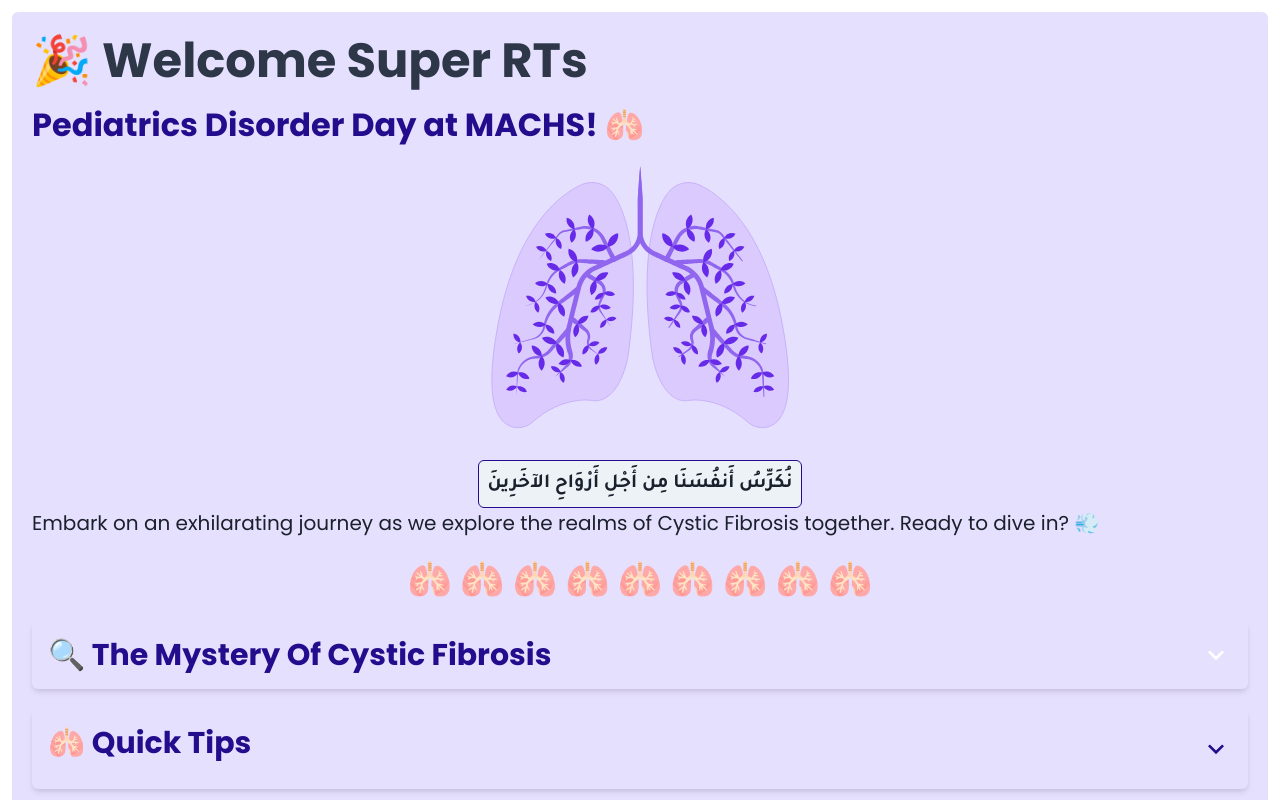
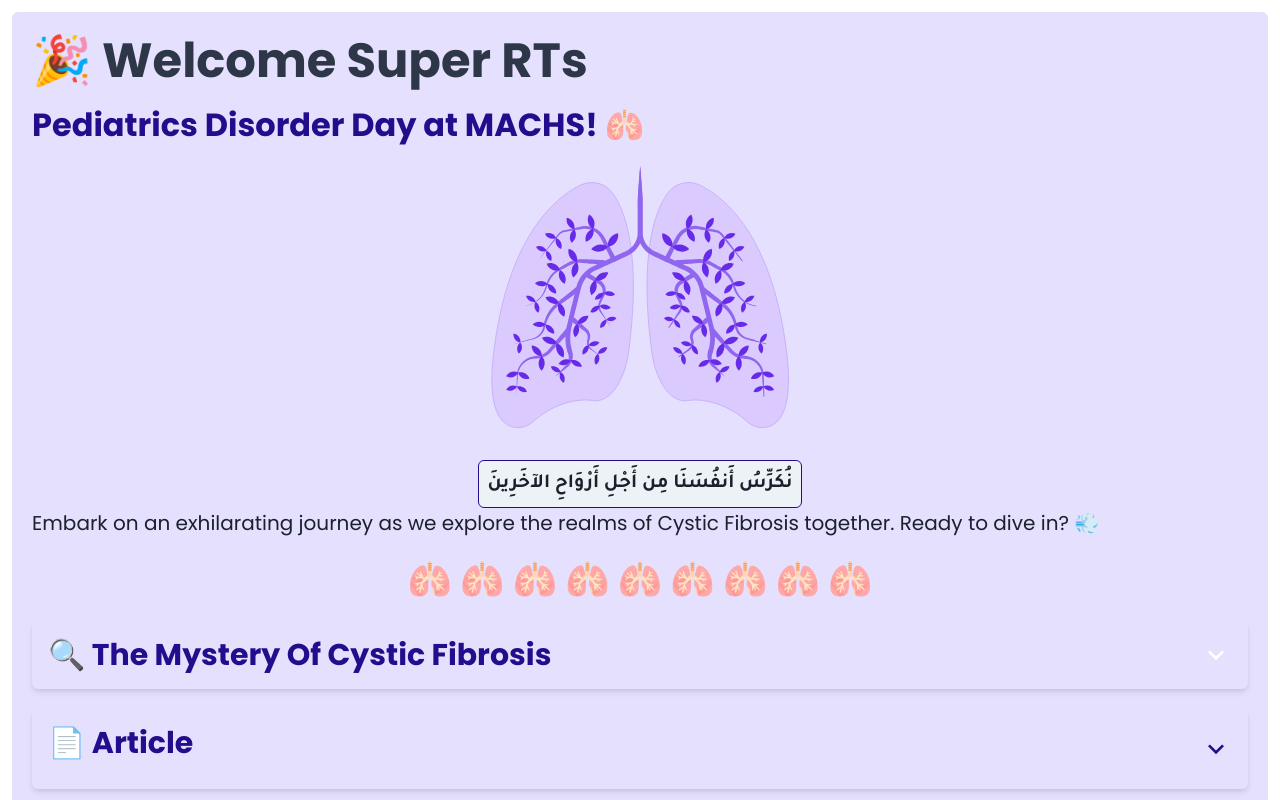
Before and after one commit to HadiAlMarzooq/airwaymanagment, a React (Create React App) app: page / in a window 1280 px wide. Shown: the top 800 px of the page. Built offline with nearby package versions, Linux system fonts and the light colour scheme.

Commit message:
chore: Update TipsSection.js to change heading from Quick Tips to Article

```diff
--- a/src/components/TipsSection.js
+++ b/src/components/TipsSection.js
@@ -66,7 +66,7 @@ function TipsSection() {
         }}
       >
         <Heading size="lg" color="primary.500" mb={3}>
-          🫁 Quick Tips
+          📄 Article
         </Heading>
         <Icon
           as={isOpen ? ChevronUpIcon : ChevronDownIcon}
```
